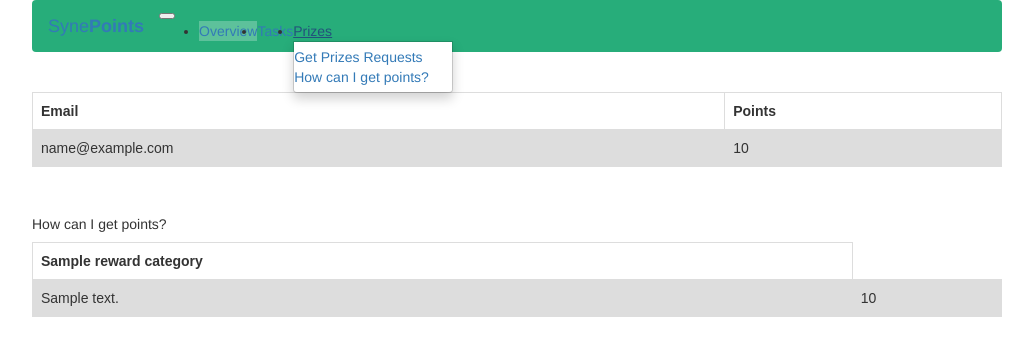
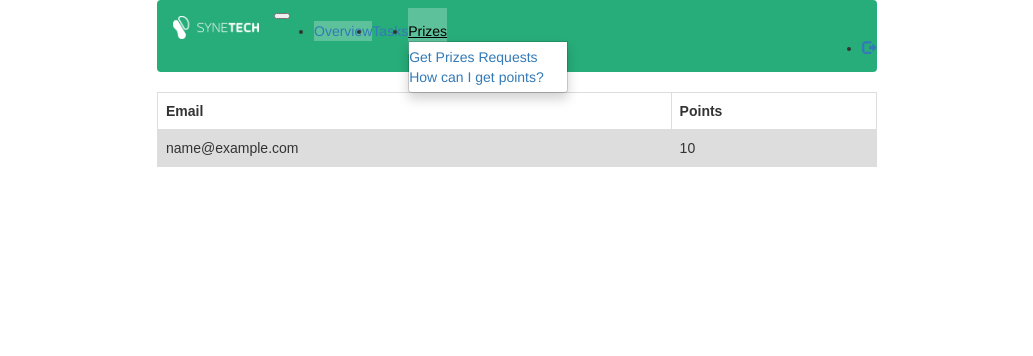
Before and after one commit to skvaryk/pyt_semestral_project, a Flask app: template templates/pages/overview.html in a window 1280 px wide, after a click on "Prizes". Shown: the top 356 px of the page, without its empty margins (123-1156 px from the left). Run offline with Flask 2, Linux system fonts and the light colour scheme; the template is opened without the code that fills it: most values are stand-ins (such as "Sample title", 1, 10 or a date in 2020); parts of the project's set-up code (start-up, migrations or seed data) failed here and were passed over; some libraries are stand-ins or nearby versions.

Commit message:
added rewards, changes to navbar

```diff
--- a/app.py
+++ b/app.py
@@ -88,6 +88,13 @@ def overview():
     reward_categories = database_manager.get_all_rewards()
     return render_template('pages/overview.html', users=list(all_users),
                            current_user=current_user, reward_categories=list(reward_categories))
+
+
+@app.route('/rewards/', methods=['GET', 'POST'])
+@login_required
+def rewards():
+    reward_categories = database_manager.get_all_rewards()
+    return render_template('pages/rewards.html', reward_categories=list(reward_categories))
 
 
 @app.route('/prizes/', methods=['GET'])
--- a/static/styles/default_style.css
+++ b/static/styles/default_style.css
@@ -1,5 +1,9 @@
+html {
+    font-size: 100%;
+}
+
 .container {
-    max-width: 1000px;
+    max-width: 750px;
 }
 
 table {
@@ -23,28 +27,10 @@ tr:nth-child(even) {
     margin: 0 auto;
 }
 
-html {
-    font-size: 100%;
+.navbar-nav > li > a:focus {
+    background-color: #5dc19b;
+    color: black
 }
-
-/*div.box {*/
-/*box-sizing: border-box;*/
-/*width: 20%;*/
-/*float: none;*/
-/*text-align: center;*/
-/*background-color: #27ad7a;*/
-/*border-color: #27ad7a;*/
-/*}*/
-
-/*a.navbutton {*/
-/*-webkit-appearance: button;*/
-/*-moz-appearance: button;*/
-/*color: whitesmoke;*/
-/*font-size: 1.1vw;*/
-/*text-decoration: none;*/
-/*width: 100%;*/
-/*height: 100%;*/
-/*}*/
 
 a.card-button {
     color: whitesmoke;
--- a/templates/layouts/main.html
+++ b/templates/layouts/main.html
@@ -16,68 +16,31 @@
 </head>
 <body>
 
-{% set active_page = active_page|default('index') -%}
+{% set active_page = active_page|default('overview') -%}
 
 {% block content %}
     <div class="container">
 
-        <!--<nav class="navbar navbar-expand navbar-dark" style="background-color: #27ad7a;">-->
-
-        <!--<div class="box nav-item active">-->
-        <!--<a href="/overview" class="btn nav-link mr-auto navbutton">Overview</a>-->
-        <!--</div>-->
-
-        <!--<div class="box nav-item active">-->
-        <!--<a href="/prizes" class="btn nav-item mr-auto navbutton">Prizes</a>-->
-        <!--</div>-->
-        <!--<div class="box nav-item active">-->
-        <!--<a href="/tasks" class="btn nav-item mr-auto navbutton">Tasks</a>-->
-        <!--</div>-->
-        <!--<div class="box nav-item active">-->
-        <!--<a href="/requests" class="btn nav-item mr-auto navbutton">Requests</a>-->
-        <!--</div>-->
-        <!--<div class="box nav-item active">-->
-        <!--<a href="/logout" class="btn nav-item mr-auto navbutton">Logout</a>-->
-        <!--</div>-->
-        <!--</nav>-->
-
-        <!--<nav class="navbar navbar-inverse">-->
-        <!--<div class="container-fluid">-->
-        <!--<div class="navbar-header">-->
-        <!--<a class="navbar-brand" href="#">SynePoints</a>-->
-        <!--</div>-->
-        <!--<ul class="nav navbar-nav mr-auto nav-pills">-->
-        <!--<li class="active"><a href="#">Home</a></li>-->
-        <!--<li><a href="#">Page 1</a></li>-->
-        <!--<li><a href="#">Page 2</a></li>-->
-        <!--</ul>-->
-        <!--<ul class="nav navbar-nav navbar-right">-->
-        <!--<li><a href="#"><span class="glyphicon glyphicon-user"></span> Sign Up</a></li>-->
-        <!--<li><a href="#"><span class="glyphicon glyphicon-log-in"></span> Login</a></li>-->
-        <!--</ul>-->
-        <!--</div>-->
-        <!--</nav>-->
-
         <nav class="navbar navbar-expand-lg navbar-dark" style="background-color: #27ad7a;">
-            <a class="navbar-brand" href="/">Syne<strong>Points</strong></a>
+            <a class="navbar-brand" href="/"> <img src="/static/images/logo.png" alt="Logo" style="width:86px;"/></a>
             <button class="navbar-toggler" type="button" data-toggle="collapse" data-target="#navbarSupportedContent"
                     aria-controls="navbarSupportedContent" aria-expanded="false" aria-label="Toggle navigation">
                 <span class="navbar-toggler-icon"></span>
             </button>
 
             <div class="collapse navbar-collapse" id="navbarSupportedContent">
-                <ul class="navbar-nav mr-auto">
+                <ul class="navbar-nav mr-auto ">
 
                     <li class="nav-item active"
                             {% if active_page == "overview" %} style="background-color: #5dc19b;" {% endif %}>
                         <a class="nav-link" href="/">Overview <span class="sr-only">(current)</span></a>
                     </li>
                     <li class="nav-item active"
-                            {% if active_page == "tasks" %} style="background-color: #5dc19b;" {% endif %}><a
-                            class="nav-link" href="/tasks">Tasks <span class="sr-only">(current)</span></a>
+                            {% if active_page == "tasks" %} style="background-color: #5dc19b;" {% endif %}>
+                        <a class="nav-link" href="/tasks">Tasks <span class="sr-only">(current)</span></a>
                     </li>
                     <li class="nav-item dropdown active"
-                            {% if active_page == "prizes" or active_page == "requests" or active_page == "TODO" %}
+                            {% if active_page == "prizes" or active_page == "requests" or active_page == "rewards" %}
                         style="background-color: #5dc19b;" {% endif %}>
                         <a class="nav-link dropdown-toggle" href="#" id="navbarDropdown" role="button"
                            data-toggle="dropdown" aria-haspopup="true" aria-expanded="false">
@@ -87,29 +50,22 @@
                             <a class="dropdown-item" href="/prizes">Get Prizes</a>
                             <a class="dropdown-item" href="/requests">Requests</a>
                             <div class="dropdown-divider"></div>
-                            <a class="dropdown-item" href="#">How can I get points?</a>
+                            <a class="dropdown-item" href="/rewards">How can I get points?</a>
                         </div>
                     </li>
+                </ul>
+                <ul class="navbar-nav navbar-right">
+                    <li><a href="/logout" class="nav-link glyphicon glyphicon-log-out"></a></li>
                 </ul>
             </div>
         </nav>
 
+        <div class="row">
+            <div class="col-lg-12 col-centered">
+                {% block page_content %}
 
-        <!--<nav>-->
-        <!--<div class="nav-wrapper">-->
-        <!--<a href="#" class="brand-logo">Logo</a>-->
-        <!--<ul id="nav-mobile" class="right hide-on-med-and-down">-->
-        <!--<li><a href="sass.html">Sass</a></li>-->
-        <!--<li><a href="badges.html">Components</a></li>-->
-        <!--<li><a href="collapsible.html">JavaScript</a></li>-->
-        <!--</ul>-->
-        <!--</div>-->
-        <!--</nav>-->
-
-
-        <br>
-        <div class="row">
-            {% block page_content %}{% endblock %}
+                {% endblock %}
+            </div>
         </div>
     </div>
 {% endblock %}
--- a/templates/pages/jira_register.html
+++ b/templates/pages/jira_register.html
@@ -1,8 +1,6 @@
 {% extends "layouts/main.html" %}
 {% set active_page = "tasks" %}
 {% block page_content %}
-
-    <div class="col-lg-12 col-centered">
 
     <p>To use this feature, you will have to provide your Jira api token.</p>
 
@@ -18,5 +16,4 @@
             href="https://confluence.atlassian.com/cloud/api-tokens-938839638.html" rel="noopener noreferrer"
             target="_blank">documentation</a>.</p>
 
-    </div>
 {% endblock %}
--- a/templates/pages/overview.html
+++ b/templates/pages/overview.html
@@ -1,8 +1,6 @@
 {% extends "layouts/main.html" %}
 {% set active_page = "overview" %}
 {% block page_content %}
-
-    <div class="col-lg-12 col-centered">
 
     <table style="width:100%">
         <tr>
@@ -77,27 +75,4 @@
             </tr>
         {% endfor %}
     </table>
-        <br> <br>
-
-        <h5>How can I get points?</h5>
-
-        <table style="width:100%">
-
-            {% for reward_category in reward_categories %}
-                <tr>
-                    <th>{{ reward_category['name'] }}</th>
-                </tr>
-
-                {% for reward in reward_category['rewards'] %}
-
-                    <tr>
-                        <td> {{ reward['description'] }}</td>
-                        <td> {{ reward['points'] }}</td>
-                    </tr>
-
-                {% endfor %}
-            {% endfor %}
-        </table>
-
-    </div>
 {% endblock %}
--- a/templates/pages/prizes.html
+++ b/templates/pages/prizes.html
@@ -1,7 +1,6 @@
 {% extends "layouts/main.html" %}
 {% set active_page = "prizes" %}
 {% block page_content %}
-<div class="col-lg-12 col-centered">
 
 {% with messages = get_flashed_messages() %}
 {% for message in messages %}
@@ -12,7 +11,7 @@
 {% endfor %}
 {% endwith %}
 
-    <h5>You have {{ user_points }} points.</h5>
+<h4>You have {{ user_points }} points.</h4>
 
 <table style="width:100%">
     <tr>
@@ -64,5 +63,5 @@
     {% endfor %}
 </table>
 <br>
-</div>
+
 {% endblock %}
--- a/templates/pages/requests.html
+++ b/templates/pages/requests.html
@@ -1,7 +1,6 @@
 {% extends "layouts/main.html" %}
 {% set active_page = "requests" %}
 {% block page_content %}
-    <div class="col-lg-12 col-centered">
 
     <h5> My requests </h5>
     <table style="width:100%">
@@ -59,8 +58,6 @@
                 </tr>
             {% endfor %}
         </table>
-
     {% endif %}
 
-    </div>
 {% endblock %}
--- a/templates/pages/tasks.html
+++ b/templates/pages/tasks.html
@@ -3,7 +3,6 @@
 {% block page_content %}
 {{super()}}
 
-<div class="col-lg-12 col-centered">
 {% for task in tasks %}
 <div class="card w-100">
     <h5 class="card-header">{{ task.key + ": " + task.fields.summary }}
@@ -75,6 +74,5 @@
     </div>
 </div>
 {% endfor %}
-</div>
 
 {% endblock %}
--- a/templates/pages/toggl_register.html
+++ b/templates/pages/toggl_register.html
@@ -1,8 +1,6 @@
 {% extends "layouts/main.html" %}
 {% set active_page = "tasks" %}
 {% block page_content %}
-
-    <div class="col-lg-12 col-centered">
 
     <p>To use this feature, you will have to provide your Toggl api token.</p>
 
@@ -18,5 +16,4 @@
         <a href="https://toggl.com/app/profile" rel="noopener noreferrer"
            target="_blank">toggl profile</a> and find the 'API token' category.</p>
 
-    </div>
 {% endblock %}
```
Also changed, not shown: templates/pages/rewards.html (added, +25 -0 lines), static/images/logo.png (added). Lines whose indentation alone changed are shown as unchanged.
